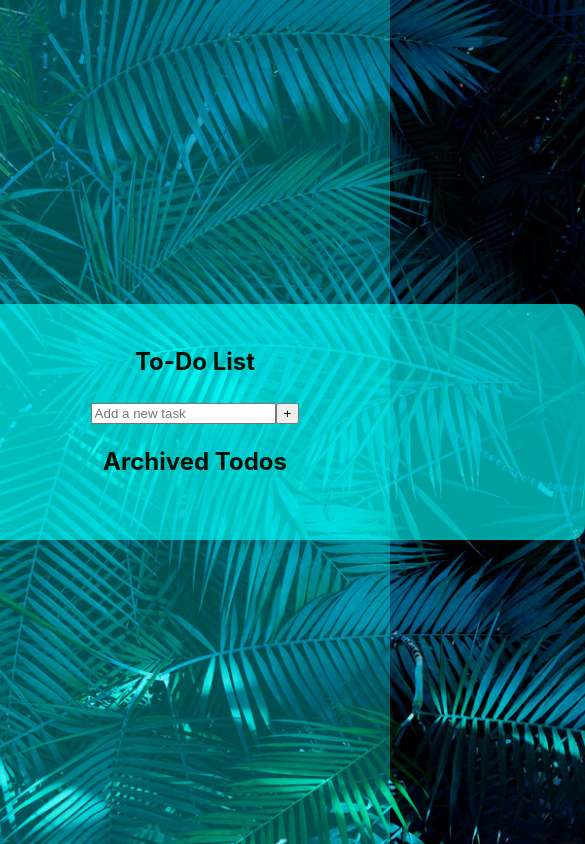
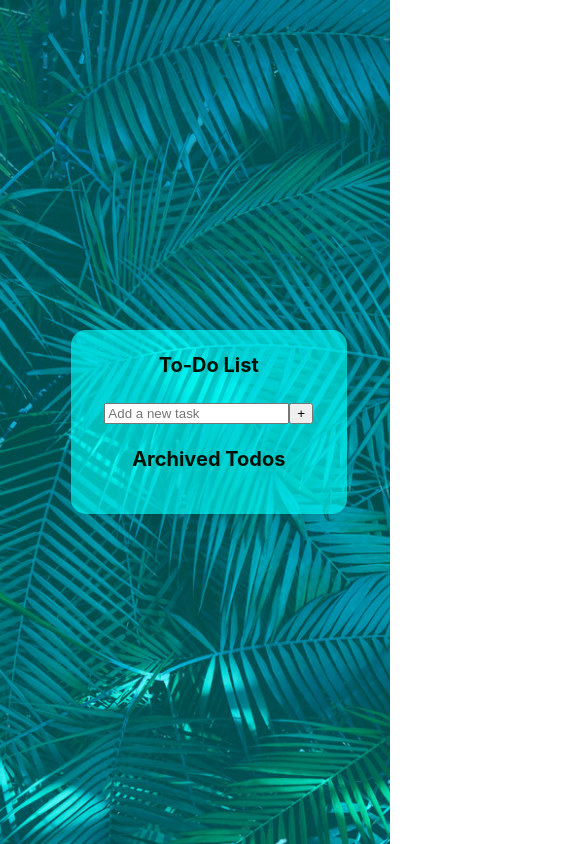
Before and after one commit to BColl91/ToDoList, a React (Vite) app: page / in a window 390 px wide. Shown: the whole page, 585 px wide, since content can reach past the window. Built offline with nearby package versions, Linux system fonts and the light colour scheme.

Commit message:
added media queries

```diff
--- a/package.json
+++ b/package.json
@@ -3,7 +3,7 @@
   "private": true,
   "version": "0.0.0",
   "type": "module",
-
+  "homepage": "https://bcoll91.github.io/ToDoList/",
   "scripts": {
     "dev": "vite",
     "build": "vite build",
--- a/src/index.css
+++ b/src/index.css
@@ -115,3 +115,72 @@ ul {
   width: 24px;
   height: 24px;
 }
+
+/* Media Queries for Responsive Design */
+
+@media (max-width: 768px) {
+  .todo-container {
+    width: 90%;
+    padding: 30px;
+  }
+
+  h1, h2 {
+    font-size: 22px;
+  }
+
+  #new-task-input {
+    padding: 15px;
+    font-size: 16px;
+  }
+
+  #add-task-button {
+    padding: 12px;
+    font-size: 16px;
+  }
+
+  .task-item {
+    padding: 15px;
+    margin: 0 20px;
+    font-size: 16px;
+  }
+}
+
+@media (max-width: 480px) {
+  .todo-container {
+    width: 95%;
+    padding: 20px;
+  }
+
+  h1, h2 {
+    font-size: 20px;
+  }
+
+  #new-task-input {
+    padding: 10px;
+    font-size: 14px;
+  }
+
+  #add-task-button {
+    padding: 10px;
+    font-size: 14px;
+  }
+
+  .task-item {
+    padding: 10px;
+    margin: 0 10px;
+    font-size: 14px;
+  }
+
+  .task-item img {
+    width: 20px;
+    height: 20px;
+  }
+
+  .check-icon,
+  .edit-icon,
+  .delete-icon,
+  .archive-icon {
+    width: 20px;
+    height: 20px;
+  }
+}
```
